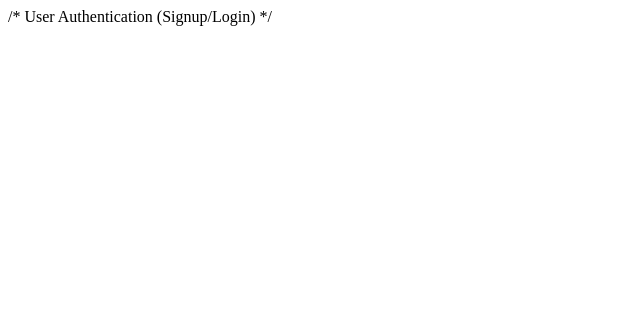
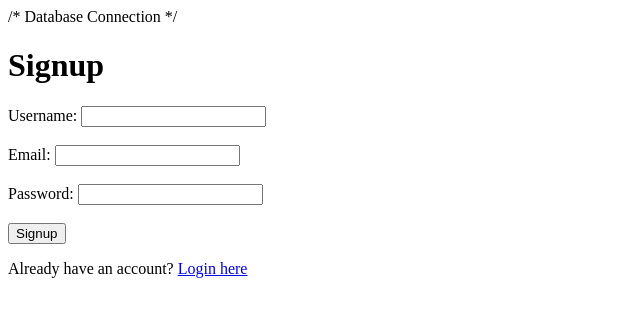
Before and after one commit to Sakib-Hasan3/PhP-Basic, a PHP site: page /signup.php in a window 1280 px wide. Shown: the top 317 px of the page, without its empty margins (0-640 px from the left). Run offline with PHP 8.4, Linux system fonts and the light colour scheme.

Commit message:
Update signup.php

```diff
--- a/Php Project/AI-Based Chatbot for Career Guidance/signup.php
+++ b/Php Project/AI-Based Chatbot for Career Guidance/signup.php
@@ -1,17 +1,56 @@
-/* User Authentication (Signup/Login) */
 <?php
-// signup.php
+session_start();
+include 'db.php';
+
 if ($_SERVER['REQUEST_METHOD'] === 'POST') {
-    require 'db.php';
-    $name = $_POST['name'];
+    $username = $_POST['username'];
     $email = $_POST['email'];
-    $password = password_hash($_POST['password'], PASSWORD_BCRYPT);
+    $password = password_hash($_POST['password'], PASSWORD_BCRYPT); // Hash the password
 
-    $query = "INSERT INTO users (name, email, password) VALUES ('$name', '$email', '$password')";
-    if (mysqli_query($conn, $query)) {
-        echo "Signup successful!";
-    } else {
-        echo "Error occurred.";
+    try {
+        // Check if the email already exists
+        $sql = "SELECT id FROM users WHERE email = :email";
+        $stmt = $conn->prepare($sql);
+        $stmt->execute(['email' => $email]);
+        $user = $stmt->fetch(PDO::FETCH_ASSOC);
+
+        if ($user) {
+            $_SESSION['error'] = "Email already exists. Please use a different email.";
+        } else {
+            // Insert user into the database
+            $sql = "INSERT INTO users (username, email, password) VALUES (:username, :email, :password)";
+            $stmt = $conn->prepare($sql);
+            $stmt->execute(['username' => $username, 'email' => $email, 'password' => $password]);
+            $_SESSION['message'] = "Registration successful! Please login.";
+            header('Location: login.php');
+            exit();
+        }
+    } catch (PDOException $e) {
+        $_SESSION['error'] = "Registration failed: " . $e->getMessage();
     }
 }
 ?>
+
+<!DOCTYPE html>
+<html lang="en">
+<head>
+    <meta charset="UTF-8">
+    <title>Signup</title>
+</head>
+<body>
+    <h1>Signup</h1>
+    <?php if (isset($_SESSION['error'])): ?>
+        <p style="color: red;"><?php echo $_SESSION['error']; unset($_SESSION['error']); ?></p>
+    <?php endif; ?>
+    <form method="POST" action="signup.php">
+        <label for="username">Username:</label>
+        <input type="text" name="username" required><br><br>
+        <label for="email">Email:</label>
+        <input type="email" name="email" required><br><br>
+        <label for="password">Password:</label>
+        <input type="password" name="password" required><br><br>
+        <button type="submit">Signup</button>
+    </form>
+    <p>Already have an account? <a href="login.php">Login here</a></p>
+</body>
+</html>
```
